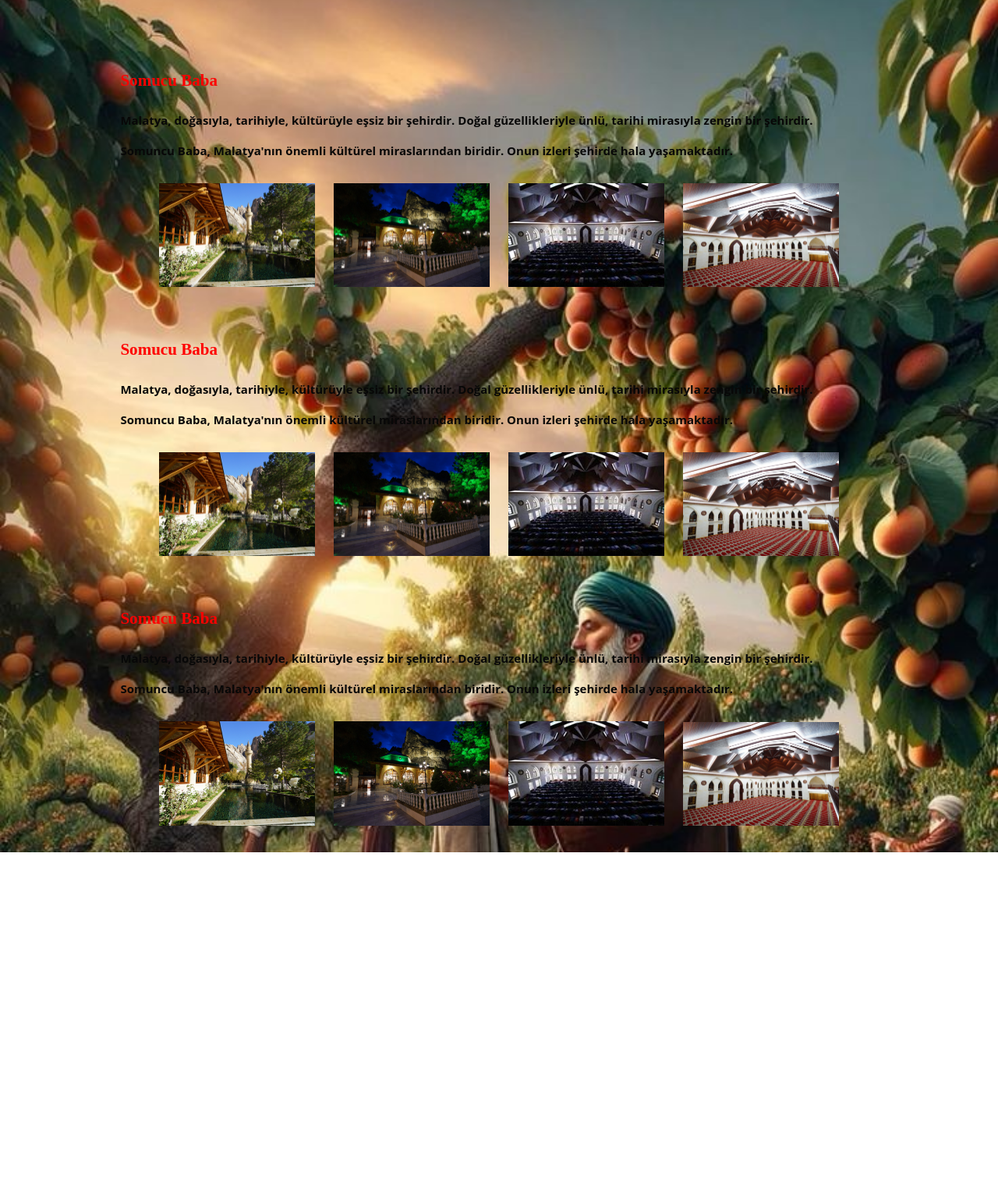
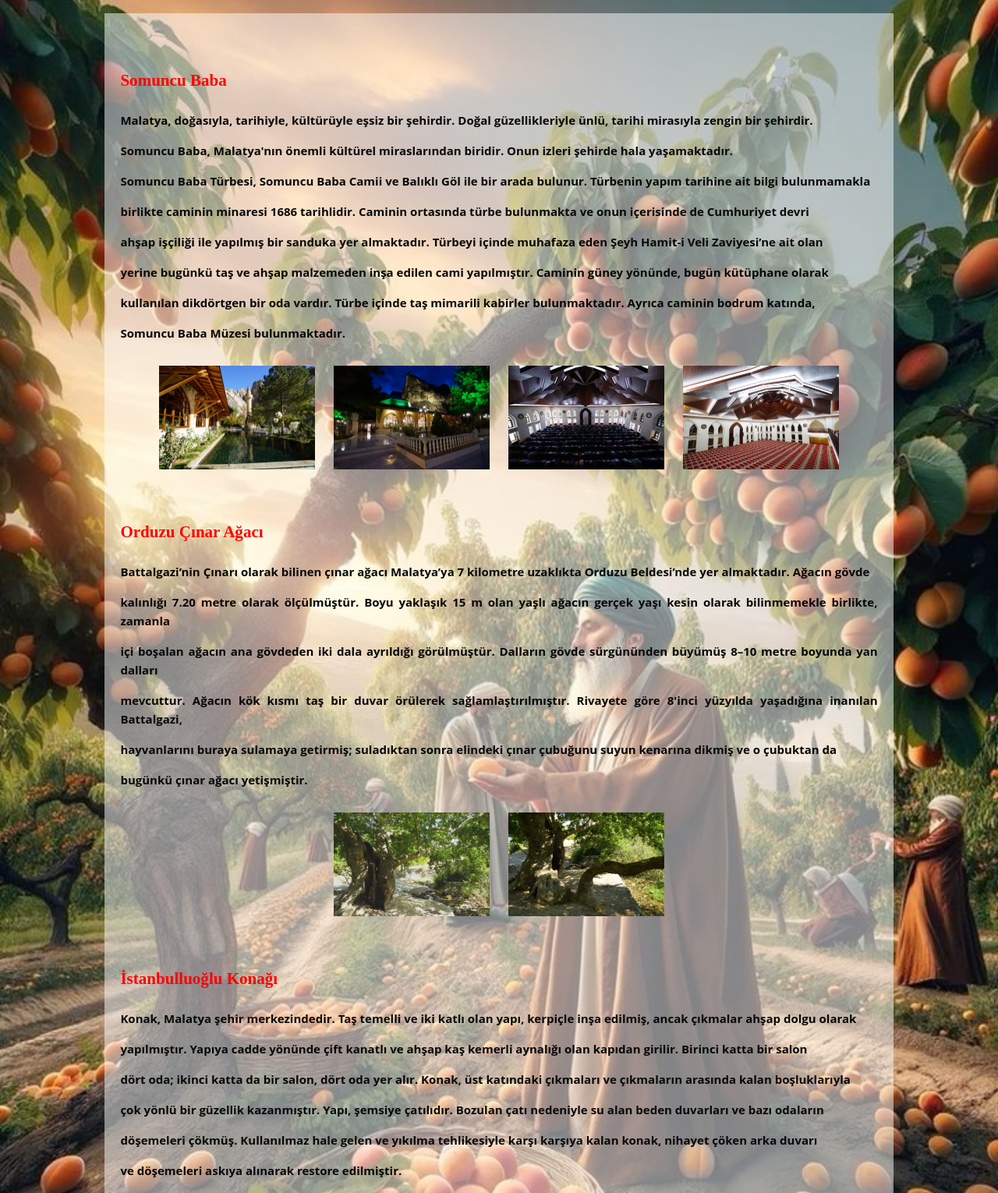
Before and after one commit to Hoonaysenur/malataodev, a plain HTML site: page mirasim.html in a window 1280 px wide. Shown: the part 129-1659 px from the top of the page at 78% size. Before the commit the page ends 1222 px from the top, so only its background shows below. Drawn offline with Linux system fonts and the light colour scheme.

Commit message:
resimler eklenip, yazılar değiştirildi. kodlamada değişiklik yapldı.

```diff
--- a/anasayfa.css
+++ b/anasayfa.css
@@ -89,6 +89,7 @@ body {
 
 .icerik {
   padding: 20px;
+  background-color: rgba(255, 255, 255, 0.5);
 }
 
 .slider {
--- a/mirasim.html
+++ b/mirasim.html
@@ -131,10 +131,15 @@
   <div class="icerik">
     <div class="miras-container">
       <div class="miras-text">
-        <h3>Somucu Baba</h3>
+        <h3>Somuncu Baba</h3>
         <p>Malatya, doğasıyla, tarihiyle, kültürüyle eşsiz bir şehirdir. Doğal güzellikleriyle ünlü, tarihi mirasıyla zengin bir şehirdir.</p>
         <p>Somuncu Baba, Malatya'nın önemli kültürel miraslarından biridir. Onun izleri şehirde hala yaşamaktadır.</p>
-        <!-- Diğer bilgileri buraya ekleyebilirsiniz -->
+        <p>Somuncu Baba Türbesi, Somuncu Baba Camii ve Balıklı Göl ile bir arada bulunur. Türbenin yapım tarihine ait bilgi bulunmamakla</p>
+        <p>birlikte caminin minaresi 1686 tarihlidir. Caminin ortasında türbe bulunmakta ve onun içerisinde de Cumhuriyet devri</p>
+        <p>ahşap işçiliği ile yapılmış bir sanduka yer almaktadır. Türbeyi içinde muhafaza eden Şeyh Hamit-i Veli Zaviyesi’ne ait olan</p>
+        <p>yerine bugünkü taş ve ahşap malzemeden inşa edilen cami yapılmıştır. Caminin güney yönünde, bugün kütüphane olarak</p>
+        <p>kullanılan dikdörtgen bir oda vardır. Türbe içinde taş mimarili kabirler bulunmaktadır. Ayrıca caminin bodrum katında,</p>
+        <p>Somuncu Baba Müzesi bulunmaktadır.</p>
       </div>
       <div class="miras-images">
         <img src="mirasimimage/somu.jpeg" alt="Somuncu Baba">
@@ -146,32 +151,59 @@
     </div>
     <div class="miras-container">
       <div class="miras-text">
-        <h3>Somucu Baba</h3>
-        <p>Malatya, doğasıyla, tarihiyle, kültürüyle eşsiz bir şehirdir. Doğal güzellikleriyle ünlü, tarihi mirasıyla zengin bir şehirdir.</p>
-        <p>Somuncu Baba, Malatya'nın önemli kültürel miraslarından biridir. Onun izleri şehirde hala yaşamaktadır.</p>
-        <!-- Diğer bilgileri buraya ekleyebilirsiniz -->
+        <h3>Orduzu Çınar Ağacı</h3>
+        <p>Battalgazi’nin Çınarı olarak bilinen çınar ağacı Malatya’ya 7 kilometre uzaklıkta Orduzu Beldesi’nde yer almaktadır. Ağacın gövde</p>
+        <p>kalınlığı 7.20 metre olarak ölçülmüştür. Boyu yaklaşık 15 m olan yaşlı ağacın gerçek yaşı kesin olarak bilinmemekle birlikte, zamanla</p>
+        <p>içi boşalan ağacın ana gövdeden iki dala ayrıldığı görülmüştür. Dalların gövde sürgününden büyümüş 8–10 metre boyunda yan dalları</p>
+        <p>mevcuttur. Ağacın kök kısmı taş bir duvar örülerek sağlamlaştırılmıştır. Rivayete göre 8'inci yüzyılda yaşadığına inanılan Battalgazi,</p>
+        <p>hayvanlarını buraya sulamaya getirmiş; suladıktan sonra elindeki çınar çubuğunu suyun kenarına dikmiş ve o çubuktan da</p>
+        <p>bugünkü çınar ağacı yetişmiştir.</p>
       </div>
       <div class="miras-images">
-        <img src="mirasimimage/somu.jpeg" alt="Somuncu Baba">
-        <img src="mirasimimage/somuncubaba.jpeg" alt="Somuncu Baba">
-        <img src="mirasimimage/somuncubaba.jpg" alt="Somuncu Baba">
-        <img src="mirasimimage/somuncubaba2.jpeg" alt="Somuncu Baba">
-        <!-- İhtiyacınıza göre daha fazla resim ekleyebilirsiniz -->
+        <img src="mirasimimage/ağaç.jpg" alt="Orduzu Cinar Agaci">
+        <img src="mirasimimage/agaç1.jpg" alt="Orduzu Cinar Agaci">
       </div>
     </div>
     <div class="miras-container">
       <div class="miras-text">
-        <h3>Somucu Baba</h3>
-        <p>Malatya, doğasıyla, tarihiyle, kültürüyle eşsiz bir şehirdir. Doğal güzellikleriyle ünlü, tarihi mirasıyla zengin bir şehirdir.</p>
-        <p>Somuncu Baba, Malatya'nın önemli kültürel miraslarından biridir. Onun izleri şehirde hala yaşamaktadır.</p>
-        <!-- Diğer bilgileri buraya ekleyebilirsiniz -->
+        <h3>İstanbulluoğlu Konağı</h3>
+        <p>Konak, Malatya şehir merkezindedir. Taş temelli ve iki katlı olan yapı, kerpiçle inşa edilmiş, ancak çıkmalar ahşap dolgu olarak</p>
+        <p>yapılmıştır. Yapıya cadde yönünde çift kanatlı ve ahşap kaş kemerli aynalığı olan kapıdan girilir. Birinci katta bir salon</p>
+        <p>dört oda; ikinci katta da bir salon, dört oda yer alır. Konak, üst katındaki çıkmaları ve çıkmaların arasında kalan boşluklarıyla</p>
+        <p>çok yönlü bir güzellik kazanmıştır. Yapı, şemsiye çatılıdır. Bozulan çatı nedeniyle su alan beden duvarları ve bazı odaların</p>
+        <p>döşemeleri çökmüş. Kullanılmaz hale gelen ve yıkılma tehlikesiyle karşı karşıya kalan konak, nihayet çöken arka duvarı</p>
+        <p>ve döşemeleri askıya alınarak restore edilmiştir.</p>
       </div>
       <div class="miras-images">
-        <img src="mirasimimage/somu.jpeg" alt="Somuncu Baba">
-        <img src="mirasimimage/somuncubaba.jpeg" alt="Somuncu Baba">
-        <img src="mirasimimage/somuncubaba.jpg" alt="Somuncu Baba">
-        <img src="mirasimimage/somuncubaba2.jpeg" alt="Somuncu Baba">
+        <img src="mirasimimage/istanbulluoğlu konağı3.jpg" alt="Somuncu Baba">
+        <img src="mirasimimage/istanbulluoğlu konağı2.jpg" alt="Somuncu Baba">
+        <img src="mirasimimage/istanbulluoğlu konağı.jpg" alt="Somuncu Baba">
+        <img src="mirasimimage/istanbulluoğlu konağı1.jpg" alt="Somuncu Baba">
       </div>
+      <div class="miras-container">
+        <div class="miras-text">
+          <h3>Günpınar Şelalesi</h3>
+          <p>Suyu kaynağından üç kademe halinde yaklaşık 40 metre yükseklikten dökülmektedir. Şelalenin sol tarafında ana dereden bağımsız</p>
+          <p>gelen kaynak suyu, kış mevsiminde donarak şelaleyi adeta Pamukkale’ye benzetir. Şelalenin çevresinde yeme-içme tesisleri de</p>
+          <p>bulunmaktadır. Ayrıca suyun kaynağına doğru 1,5 kilometre kadar yürüyüş imkânı vardır.</p>
+        </div>
+        <div class="miras-images">
+          <img src="mirasimimage/gunpinar selalesi.jpg" alt="Gunpınar Selalesi">
+          <img src="mirasimimage/GÜNPINAR_ŞELALESİ.jpg" alt="Gunpınar Selalesi">
+          <img src="mirasimimage/GÜNPINAR_ŞELALESİ1.jpg" alt="Gunpınar Selalesi">
+        </div>
+        <div class="miras-container">
+          <div class="miras-text">
+            <h3>Atatürkevi Müzesi</h3>
+            <p>Suyu kaynağından üç kademe halinde yaklaşık 40 metre yükseklikten dökülmektedir. Şelalenin sol tarafında ana dereden bağımsız</p>
+            <p>gelen kaynak suyu, kış mevsiminde donarak şelaleyi adeta Pamukkale’ye benzetir. Şelalenin çevresinde yeme-içme tesisleri de</p>
+            <p>bulunmaktadır. Ayrıca suyun kaynağına doğru 1,5 kilometre kadar yürüyüş imkânı vardır.</p>
+          </div>
+          <div class="miras-images">
+            <img src="mirasimimage/atatürkevi müzesi.jpg" alt="Ataturkevi">
+            <img src="mirasimimage/atatürkevi müzesi1.jpg" alt="Ataturkevi">
+            <img src="mirasimimage/atatürkevimüzesi.jpg" alt="Ataturkevi">
+          </div>
     </div>
   </div>
 </div>
```
Also changed, not shown: anasayfa.html (+0 -1 lines), iletisim.html (+1 -1 lines), mirasimimage/GÜNPINAR_ŞELALESİ.jpg (added), mirasimimage/GÜNPINAR_ŞELALESİ1.jpg (added), mirasimimage/agaç1.jpg (added), mirasimimage/arslantepe_1.png (deleted), mirasimimage/atatürkevi müzesi.jpg (added), mirasimimage/atatürkevi müzesi1.jpg (added), mirasimimage/atatürkevimüzesi.jpg (added), mirasimimage/ağaç.jpg (added), mirasimimage/gunpinar selalesi.jpg (added), mirasimimage/istanbulluoğlu konağı.jpg (added), mirasimimage/istanbulluoğlu konağı1.jpg (added), mirasimimage/istanbulluoğlu konağı2.jpg (added), 1 more files.
